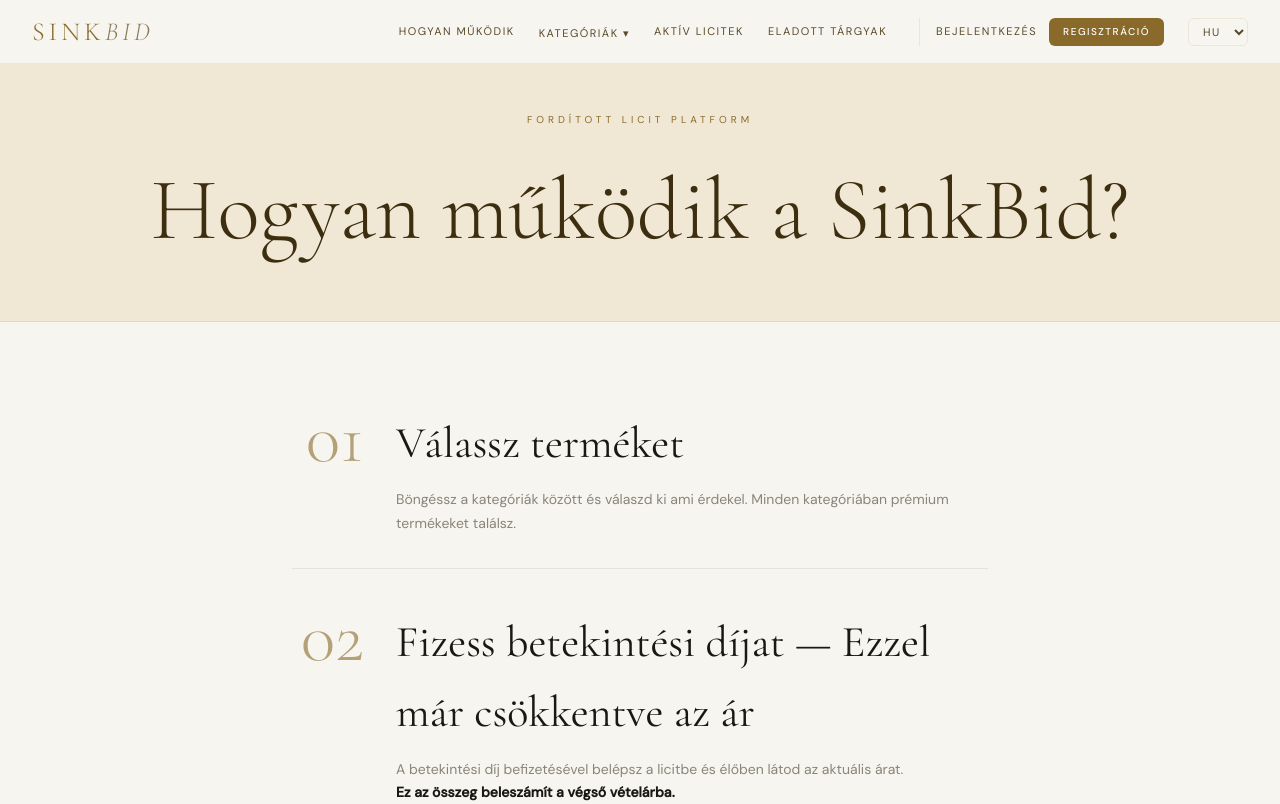
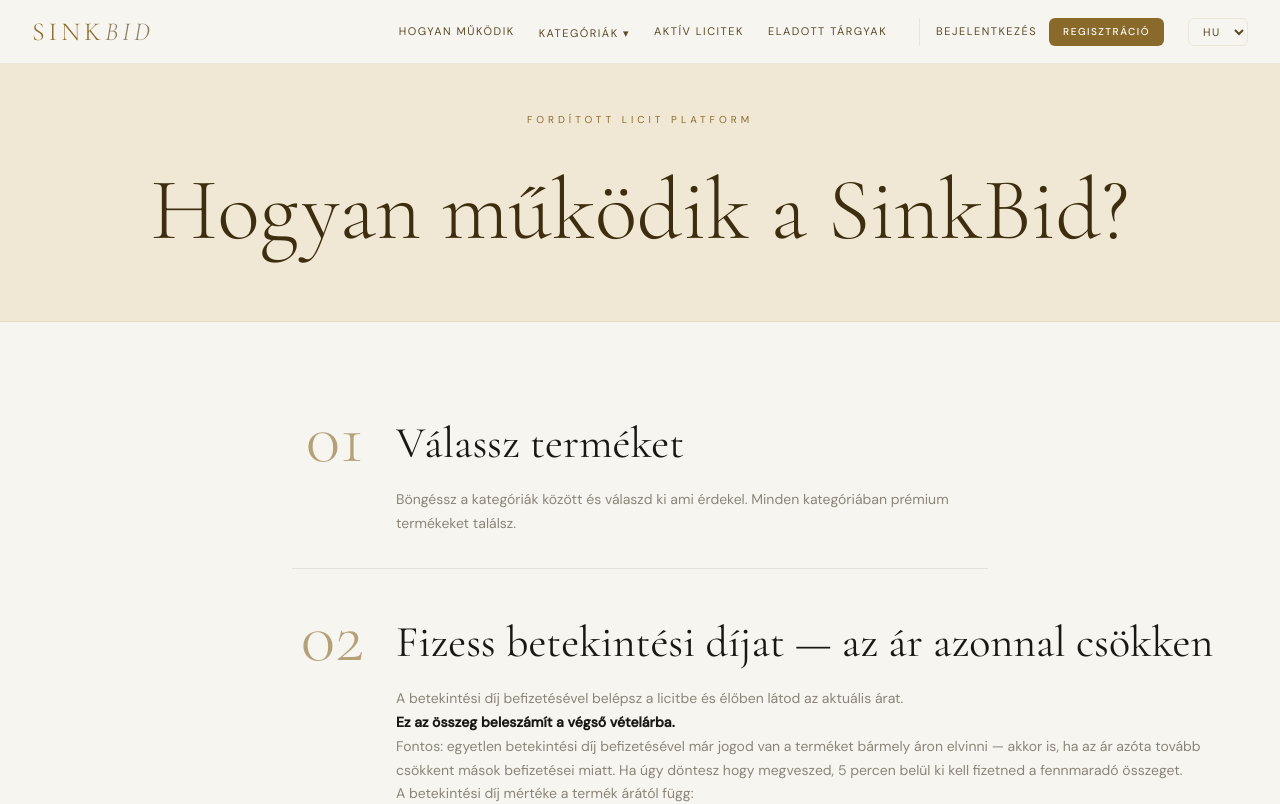
Before and after one commit to istvanlaha/SinkBid, a React (Vite) app: page /how in a window 1280 px wide. Shown: the top 804 px of the page. Built offline with nearby package versions, Linux system fonts and the light colour scheme.

Commit message:
Update HowItWorks.jsx

```diff
--- a/src/pages/HowItWorks.jsx
+++ b/src/pages/HowItWorks.jsx
@@ -27,7 +27,7 @@
           <div className={styles.step}>
             <div className={styles.stepN}>02</div>
             <div className={styles.stepContent}>
-              <h3 className={styles.stepTitle}>Fizess betekintési díjat — Ezzel már csökkentve az ár</h3>
+              <h3 className={styles.stepTitle} style={{whiteSpace: 'nowrap'}}>Fizess betekintési díjat — az ár azonnal csökken</h3>
               <p className={styles.stepDesc}>A betekintési díj befizetésével belépsz a licitbe és élőben látod az aktuális árat.</p>
               <p className={styles.stepDesc}><strong>Ez az összeg beleszámít a végső vételárba.</strong></p>
               <p className={styles.stepDesc}>Fontos: egyetlen betekintési díj befizetésével már jogod van a terméket bármely áron elvinni — akkor is, ha az ár azóta tovább csökkent mások befizetései miatt. Ha úgy döntesz hogy megveszed, 5 percen belül ki kell fizetned a fennmaradó összeget.</p>
```
